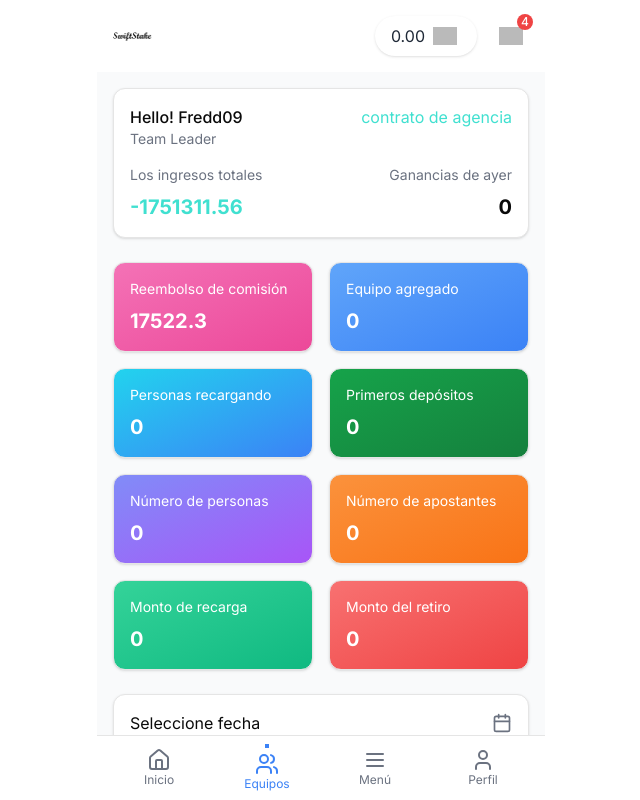
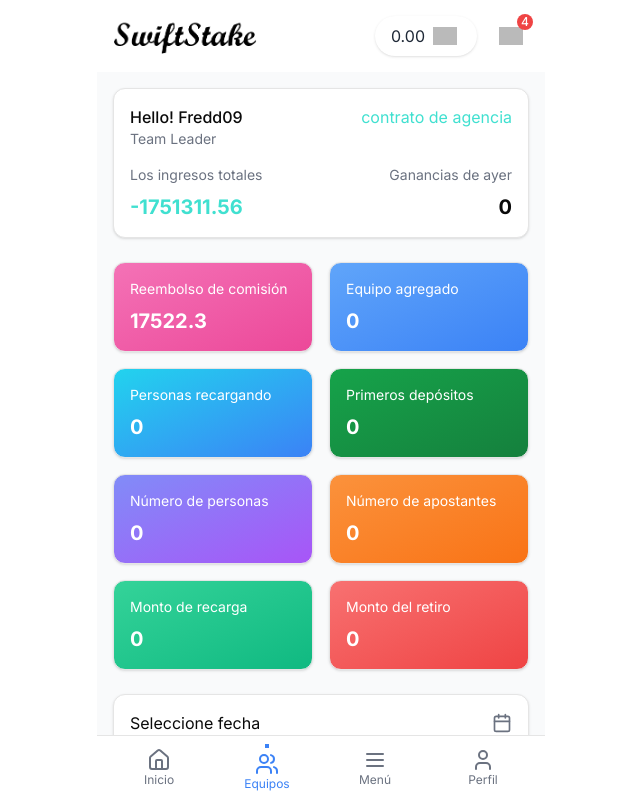
Before and after one commit to main2526/SwiftStake, a Next.js app: page /equipos in a window 1280 px wide. Shown: the whole page, without its empty margins (319-959 px from the left). Built offline with nearby package versions, Linux system fonts and the light colour scheme; grey boxes are pictures that could not be loaded.

Commit message:
200px 40px xl

```diff
--- a/app/(route)/equipos/page.tsx
+++ b/app/(route)/equipos/page.tsx
@@ -14,7 +14,7 @@
           <Image
             src="/logo.png"
             alt="SwiftStake Logo"
-            width={40}
+            width={150}
             height={40}
             className="rounded-full"
           />
```
